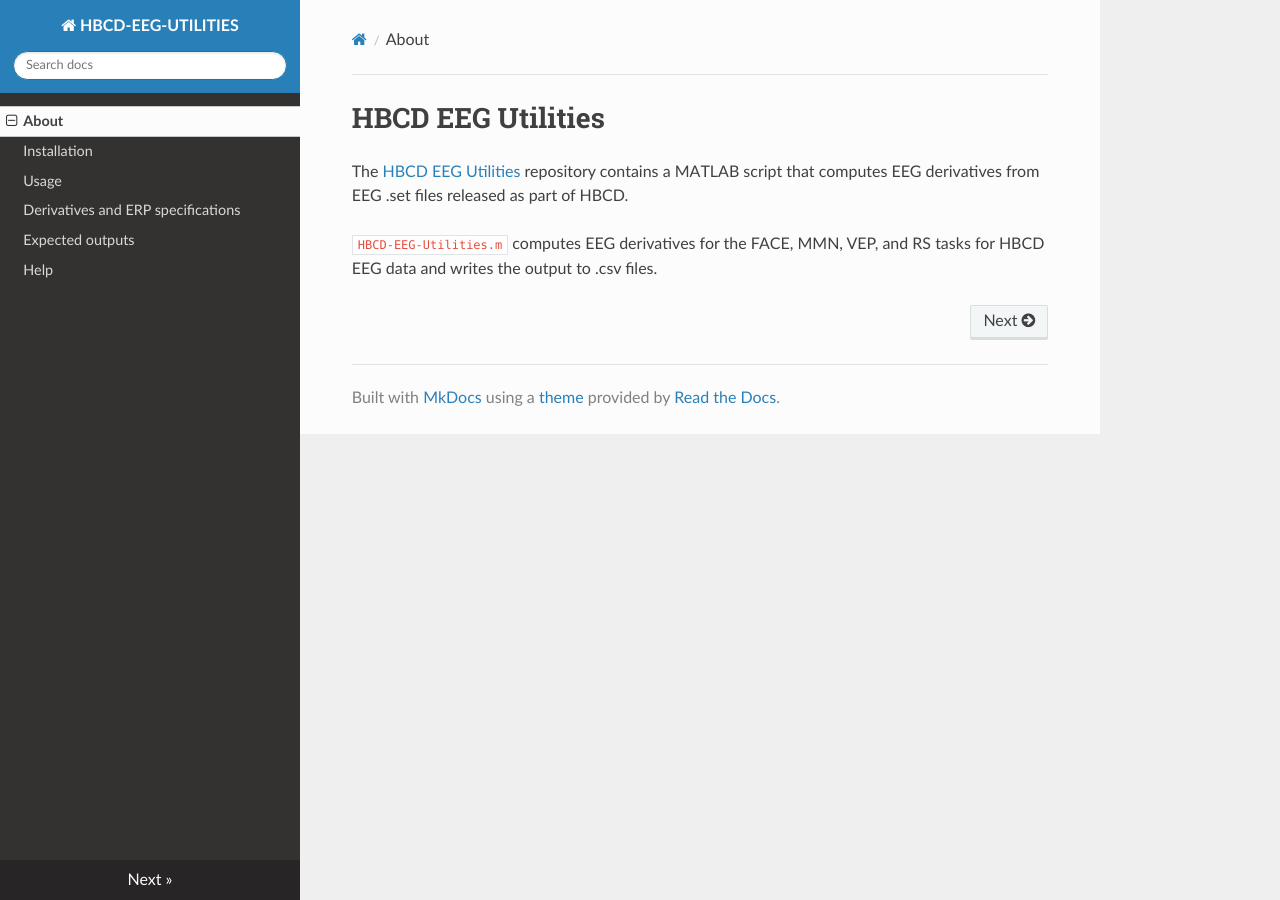
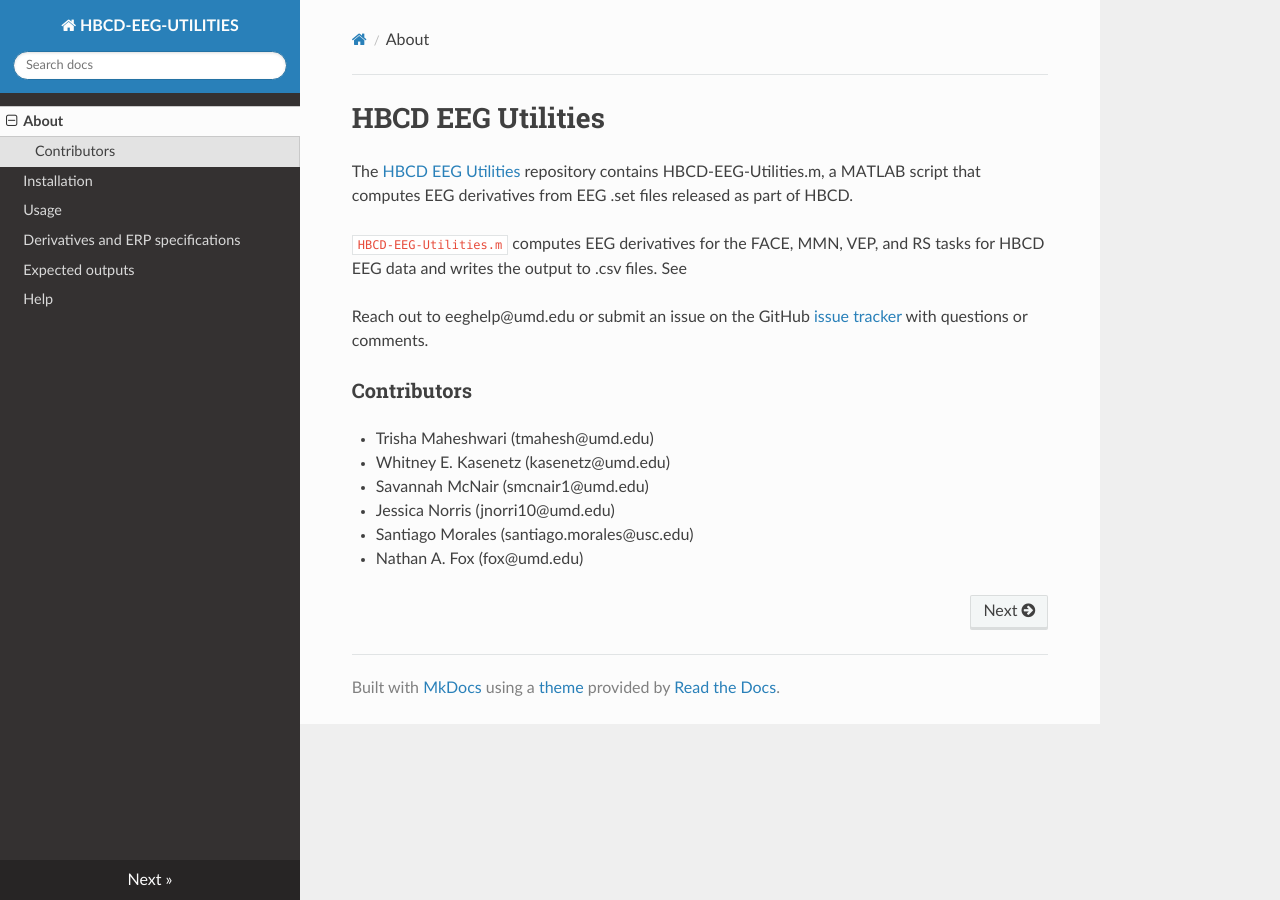
Before and after one commit to Child-Development-Lab/HBCD-EEG-Utilities, an MkDocs documentation site: the page built from docs/index.md, in a window 1280 px wide. Built offline with MkDocs 1.6.1, drawn with Linux system fonts in a browser that asks for light colours; nearby versions of some CDN libraries.

Commit message:
Update index.md

```diff
--- a/docs/index.md
+++ b/docs/index.md
@@ -1,5 +1,16 @@
 # HBCD EEG Utilities
 
-The [HBCD EEG Utilities](https://github.com/Child-Development-Lab/HBCD-EEG-Utilities) repository contains a MATLAB script that computes EEG derivatives from EEG .set files released as part of HBCD.
+The [HBCD EEG Utilities](https://github.com/Child-Development-Lab/HBCD-EEG-Utilities) repository contains HBCD-EEG-Utilities.m, a MATLAB script that computes EEG derivatives from EEG .set files released as part of HBCD.
 
-`HBCD-EEG-Utilities.m` computes EEG derivatives for the FACE, MMN, VEP, and RS tasks for HBCD EEG data and writes the output to .csv files.
+`HBCD-EEG-Utilities.m` computes EEG derivatives for the FACE, MMN, VEP, and RS tasks for HBCD EEG data and writes the output to .csv files. See
+
+Reach out to eeghelp@umd.edu or submit an issue on the GitHub [issue tracker](https://github.com/Child-Development-Lab/HBCD-EEG-Utilities/issues) with questions or comments.
+
+### Contributors
+
+- Trisha Maheshwari (tmahesh@umd.edu)
+- Whitney E. Kasenetz (kasenetz@umd.edu)
+- Savannah McNair (smcnair1@umd.edu)
+- Jessica Norris (jnorri10@umd.edu)
+- Santiago Morales (santiago.morales@usc.edu)
+- Nathan A. Fox (fox@umd.edu)
```
